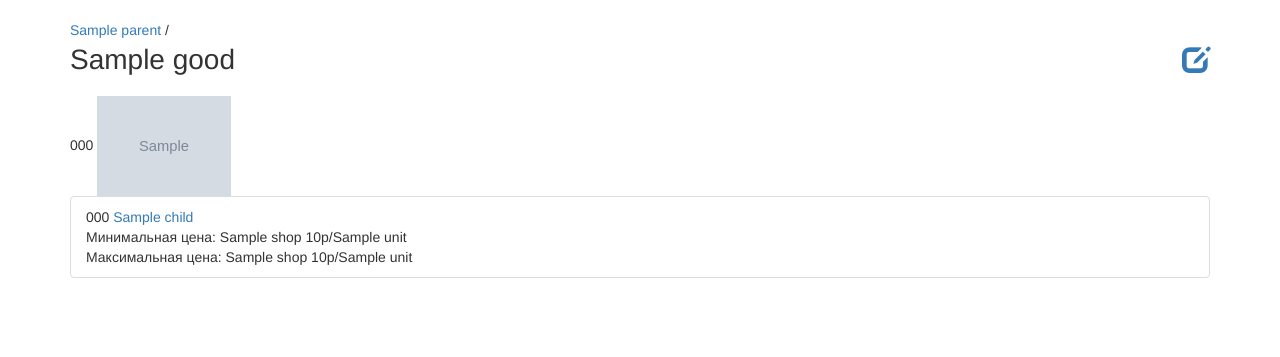
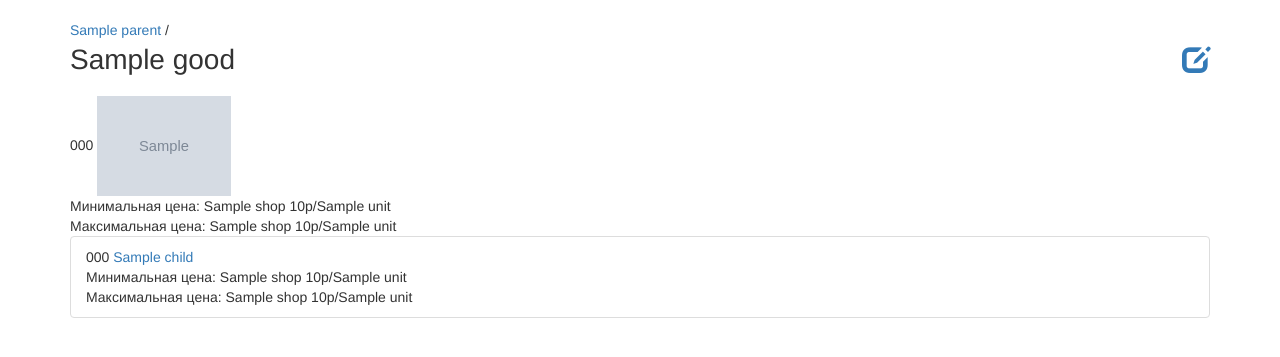
Before and after one commit to vtk13/ccc, a Django app: template cc/goods/templates/goods/view.html in a window 1280 px wide. Shown: the part 52-409 px from the top of the page. Run offline with Django 3.2, Linux system fonts and the light colour scheme; the template is opened without the code that fills it: most values are stand-ins (such as "Sample title", 1, 10 or a date in 2020); grey boxes marked "Sample" are stand-in pictures; some libraries are stand-ins or nearby versions.

Commit message:
Refactor good page

```diff
--- a/cc/goods/templates/goods/view.html
+++ b/cc/goods/templates/goods/view.html
@@ -17,6 +17,20 @@
                 {% for image in images %}
                     <img src="{{ image.image.url }}" height="100">
                 {% endfor %}
+
+                <div>
+                    Минимальная цена:
+                    {{ good.min.shop.title }}
+                    {% if good.packed %}{{ good.min.pack_cost_str }}р/уп{% endif %}
+                    {{ good.min.unit_cost_str }}р/{{ good.unit.title }}
+                </div>
+
+                <div>
+                    Максимальная цена:
+                    {{ good.max.shop.title }}
+                    {% if good.packed %}{{ good.max.pack_cost_str }}р/уп{% endif %}
+                    {{ good.max.unit_cost_str }}р/{{ good.unit.title }}
+                </div>
 
                 {% if children %}
                     <ul class="list-group">
--- a/cc/goods/views.py
+++ b/cc/goods/views.py
@@ -72,6 +72,10 @@ def goods_list(request):
 
 def goods_view(request, good_id):
     good = Good.objects.get(pk=good_id)
+    _min, _max = good.min_max_cost()
+    good.min = _min
+    good.max = _max
+
     images = GoodImage.objects.filter(good=good)
     template = loader.get_template('goods/view.html')
     context = RequestContext(request, {
```
